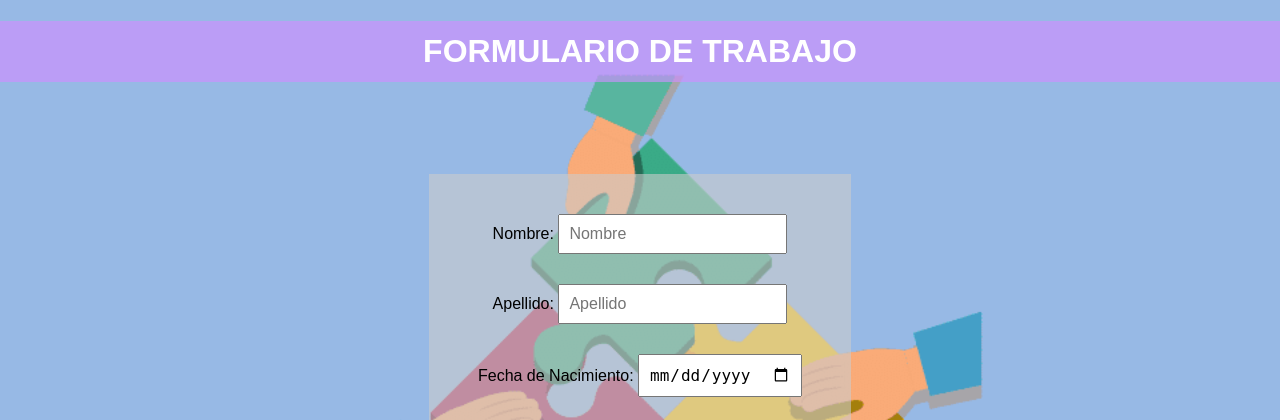
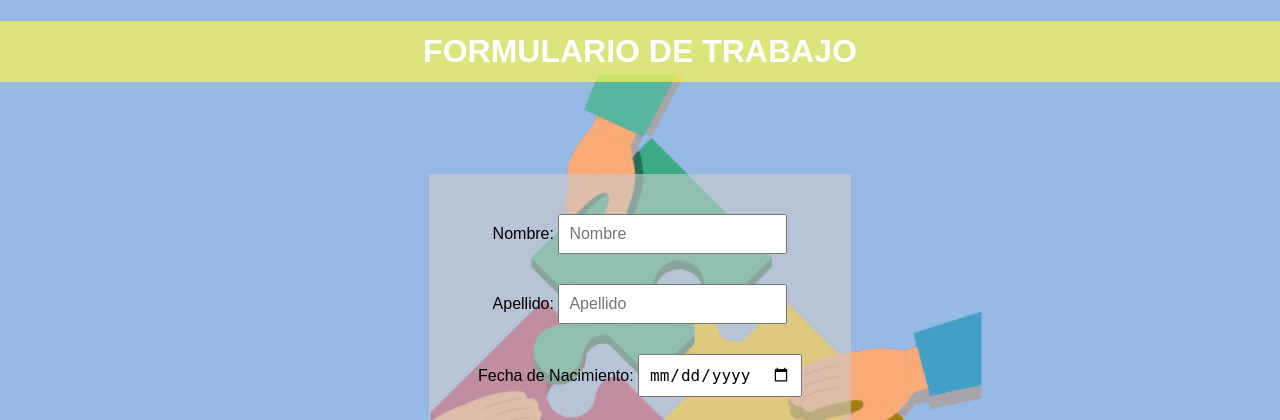
Before and after one commit to brandon-glem/BDP, a PHP site: page / in a window 1280 px wide. Shown: the top 420 px of the page. Run offline with PHP 8.4, Linux system fonts and the light colour scheme.

Commit message:
Add files via upload

```diff
--- a/Pagina Dinamica/con_db.php
+++ b/Pagina Dinamica/con_db.php
@@ -1,5 +1,5 @@
 <?php
 
-$conex = mysqli_connect("localhost","root","","formulario");
+$conex = mysqli_connect("localhost","root","","cv");
 
 ?>
--- a/Pagina Dinamica/style.css
+++ b/Pagina Dinamica/style.css
@@ -29,7 +29,7 @@ h1{
     text-align:center;
     padding:12px;
     color:#fff;
-    background-color:#cf8effa5;
+    background-color:#fffb49aa;
 }
 
 input{
```
